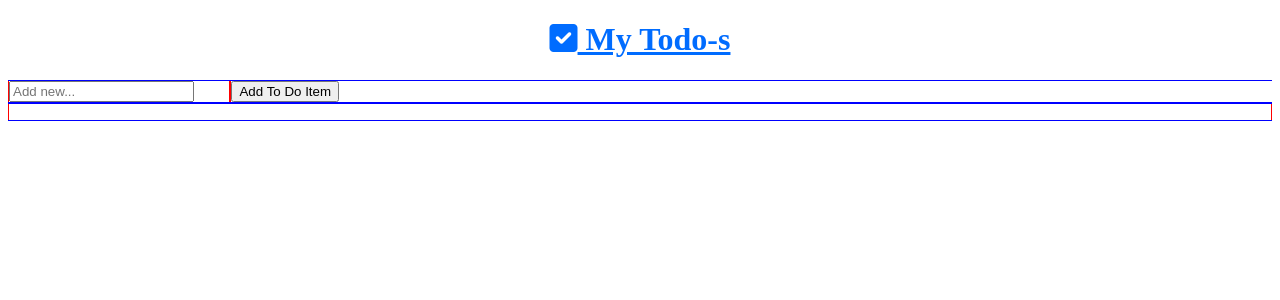
After one commit to juliuswasajja/kanzu-code-wp-bootcamp, a PHP site: page / in a window 1280 px wide. The commit adds this page. Shown: the top 300 px of the page. Run offline with PHP 8.4, Linux system fonts and the light colour scheme; some libraries are stand-ins or nearby versions.

Commit message:
edit and delete button added

```diff
--- /dev/null
+++ b/assignment-one-html/assets/main.js
@@ -0,0 +1,55 @@
+window.addEventListener('load',() => {
+    const form_el       = document.querySelector('#my-todos-form');
+    const input      = document.querySelector("#add-new-to-do-item");
+    const my_to_do_list    = document.querySelector('#my-to-dos-list');
+
+
+
+    form_el.addEventListener('submit',(e) => {
+        e.preventDefault();
+        const to_do_form_item = input.value;
+
+        // const to_do_list = document.createElement("ul");
+        // to_do_list.classList.add("task-list");
+
+        const to_do_item = document.createElement("li");
+        to_do_item.classList.add("to-do-item");
+        //to_do_item.innerText = to_do_form_item;
+
+
+
+        //to_do_list.appendChild(to_do_item);
+        my_to_do_list.appendChild(to_do_item);
+
+
+        const edit_to_do_item = document.createElement('input');
+        edit_to_do_item.type = 'text';
+        edit_to_do_item.value = to_do_form_item;
+        edit_to_do_item.setAttribute("readonly","readonly")
+
+        const edit_button = document.createElement('button')
+        edit_button.innerHTML = '<i class="fa-solid fa-pencil"></i>'
+
+        const delete_button = document.createElement('button')
+        delete_button.innerHTML = '<i class="fa-solid fa-trash-can"></i>'
+
+        to_do_item.appendChild(edit_to_do_item);
+        to_do_item.appendChild(edit_button);
+        to_do_item.appendChild(delete_button);
+
+
+        edit_button.addEventListener('click',()=>{
+        edit_to_do_item.removeAttribute("readonly");
+        edit_to_do_item.focus();
+        })
+
+        delete_button.addEventListener('click',()=>{
+            my_to_do_list.removeChild(to_do_item);
+        })
+
+
+
+
+    })
+
+})
--- a/assignment-one-html/assets/style.css
+++ b/assignment-one-html/assets/style.css
@@ -1,6 +1,17 @@
-h1 {
+* {
+    box-sizing: border-box;
+}
+
+ h1 {
     color: #006CFF;
-    text-decoration: underline
+    text-decoration: underline;
+    text-align: center;
+}
+/*
+body{
+    background-color: #F8F9FA;
+    justify-content: center;
+    margin: 120px 0px
 }
 
 .maincontainer {
@@ -8,18 +19,56 @@ h1 {
     width:900px;
     height: 300px;
     margin:20px auto;
+    margin: auto;
+    width: 70%;
+    border: 1px solid red;
 }
 
 #todochecklist{
     text-align: left;
 }
 
+.headercontent{
+    width: auto;
+    margin: 5px 25px;
+    border: 1px solid blue;
+}
+
 #todoform{
     width: auto;
-    margin: 5px 25px;
+    margin: 15px 25px;
     text-align: justify;
+    border: 5px solid white;
+    background-color: white;
+
 }
 
+#todosfilter{
+    width: auto;
+    margin: 5px 25px;
+    border: 1px solid green;
+    text-align: right;
+}
+.checklistcontainner{
+    display: flex;
+}
+
+#todochecklist{
+    border: 1px solid red;
+    margin: 5px 25px;
+    width: 50%;
+}
+/* #filterdate{
+    margin: 5px 25px;
+    width: 50%;
+}
+#searchdate{
+    width: 30%;
+    margin: 40px auto;
+    border: 1px solid #F8C246;
+    text-align: center;
+
+}
 ul li span{
     color: #006CFF;
 }
@@ -32,3 +81,75 @@ input[type="submit"]{
     color: white;
     border-radius: 5px;
 }
+
+input[type="text"] {
+    width: 90%;
+    border: none;
+}
+
+input[type="select"] {
+    border: none;
+}
+
+.calendaricon {
+    width: 2%;
+}
+
+
+span.form-button {
+    width: 8%;
+}
+
+ul {
+    padding-inline-start: 0px;
+}  */
+
+.col-1 {width: 8.33%;}
+.col-2 {width: 16.66%;}
+.col-3 {width: 25%;}
+.col-4 {width: 33.33%;}
+.col-5 {width: 41.66%;}
+.col-6 {width: 50%;}
+.col-7 {width: 58.33%;}
+.col-8 {width: 66.66%;}
+.col-9 {width: 75%;}
+.col-10 {width: 83.33%;}
+.col-11 {width: 91.66%;}
+.col-12 {width: 100%;}
+
+[class*="col-"] {
+    float: left;
+    border-left: 1px solid red;
+    border-right: 1px solid red;
+}
+
+.row {
+    border-bottom: 1px solid blue;
+    border-top: 1px solid blue;
+    display: flex;
+}
+
+
+ /* @media only screen and (max-width: 768px) {
+
+
+    [class*=”col-“] {
+
+  width: 100%;
+
+    }
+
+    body {
+        background-color: lightgreen;
+      }
+
+  }
+
+  @media screen and (min-width: 480px) {
+
+  [class*=”col-“] {
+
+    width: 100%;
+
+      }
+} */
--- /dev/null
+++ b/assignment-one-html/index.html
@@ -0,0 +1,55 @@
+<!DOCTYPE html>
+<html lang="en">
+<head>
+    <meta charset="UTF-8">
+    <meta http-equiv="X-UA-Compatible" content="IE=edge">
+    <meta name="viewport" content=”width=device-width, initial-scale=1.0″>
+    <link rel="stylesheet" href="assets/style.css">
+    <link rel="stylesheet" href="assets/fontawesome/css/all.css">
+    <link rel="stylesheet" href="assets/fontawesome/webfonts/fa-solid-900.ttf">
+
+    <title>To Do List</title>
+<body>
+    <header>
+        <div class = headercontent>
+            <h1><span><i class="fa-solid fa-check-square"></i></span> My Todo-s</h1>
+        </div>
+    </header>
+    <main>
+            <div class="row">
+                <form id="my-todos-form">
+                    <div class="col-9">
+                        <input id="add-new-to-do-item" type="text" placeholder="Add new...">
+                    </div>
+                    <div class="col-3">
+                        <!-- <span class="calendaricon" style="color:#006CFF ;"><i class="fa-regular fa-calendar-days"></i></span> -->
+                    <!-- <input type="date"> -->
+                        <span class="form-button"><input type="submit" value="Add To Do Item"></span>
+                    </div>
+                </form>
+            </div>
+
+
+            <div class="row">
+                <div class="col-12">
+                    <ul type = none id="my-to-dos-list">
+
+                    </ul>
+                </div>
+                <!-- <div class="col-2">
+                    <button class="edit-button button">
+                        Edit
+                    </button>
+                </div>
+                <div class="col-2">
+                    <button class="delete-button button">
+                        Delete
+                    </button>
+                </div> -->
+            </div>
+    </main>
+</body>
+<script src="./assets/main.js"></script>
+<footer>
+</footer>
+</html>
```
Also changed, not shown: assignment-one-html/julius-to-do-list-html-assignment-one.html (deleted, +0 -33 lines), 1 other file.
